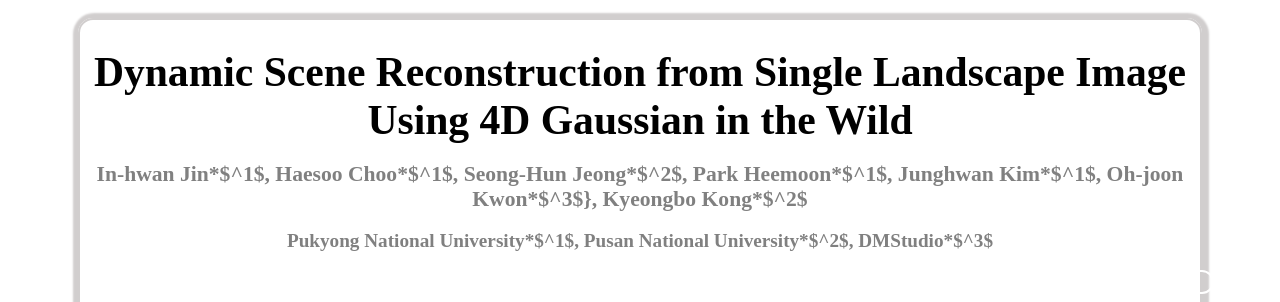
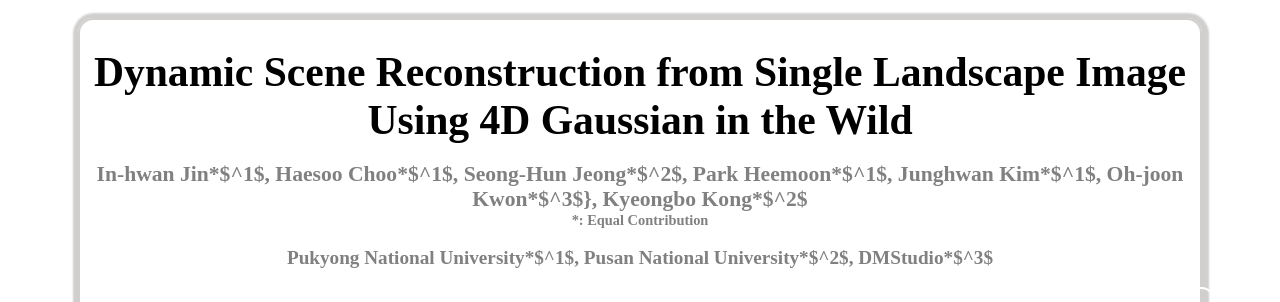
Before and after one commit to cvsp-lab/3D_MRM_page, a plain HTML site: page index.html in a window 1280 px wide. Shown: the top 302 px of the page. Drawn offline with Linux system fonts and the light colour scheme.

Commit message:
Update index.html

```diff
--- a/index.html
+++ b/index.html
@@ -171,6 +171,7 @@
     <h1><p style="font-size:1.3em;text-align:center; font-family: 'Times New Roman'">Dynamic Scene Reconstruction from Single Landscape Image Using 4D Gaussian in the Wild</p></h1>
     <br/>
     <h2><p style="color:gray;font-size:0.9em;text-align:center; font-family: 'Times New Roman'">In-hwan Jin*$^1$, Haesoo Choo*$^1$, Seong-Hun Jeong*$^2$, Park Heemoon*$^1$, Junghwan Kim*$^1$, Oh-joon Kwon*$^3$}, Kyeongbo Kong*$^2$</p></h2>
+    <h2><p style="color:gray;font-size:0.6em;text-align:center; font-family: 'Times New Roman'">*: Equal Contribution</p></h2>
     <br/>
     <h2><p style="color:gray;font-size:0.8em;text-align:center; font-family: 'Times New Roman'">Pukyong National University*$^1$, Pusan National University*$^2$, DMStudio*$^3$</p></h2>
     <br/>
```
